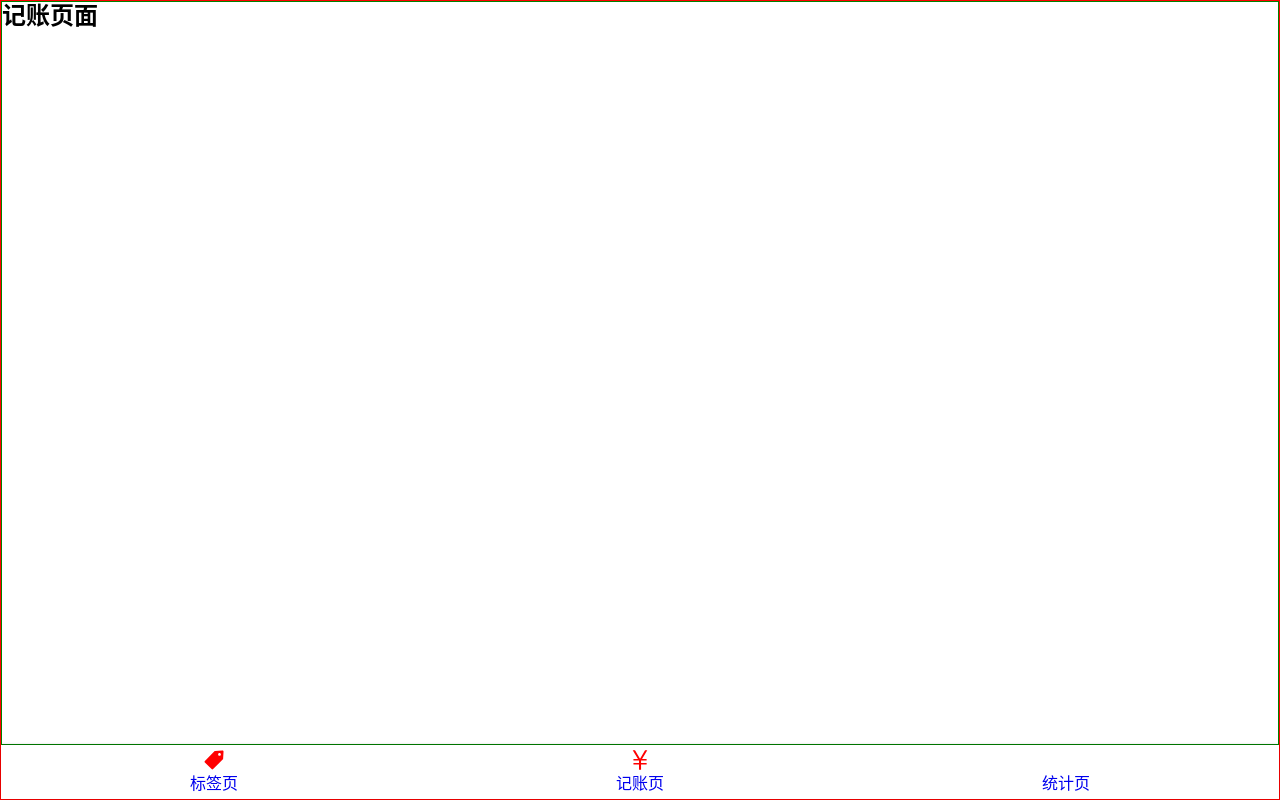
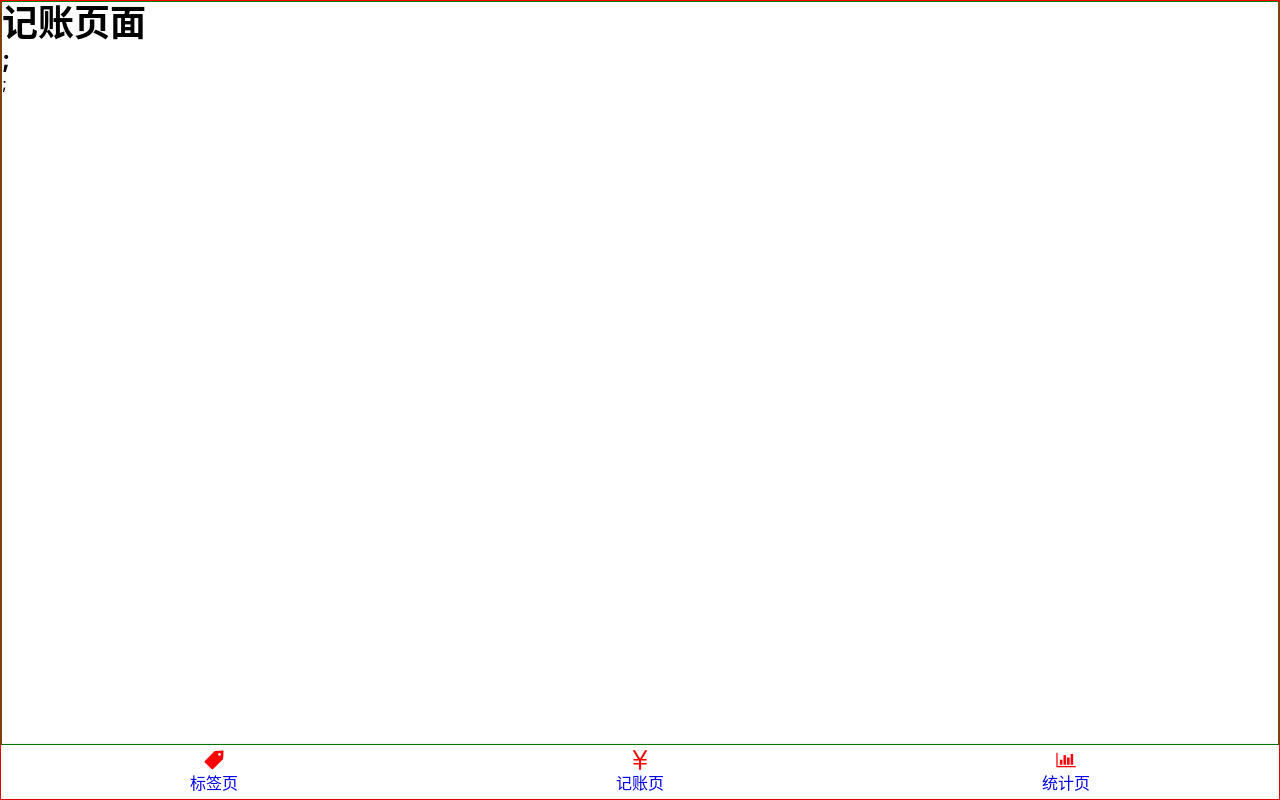
Before and after one commit to maqunchao/accoutMoney, a React app: page /#/money in a window 1280 px wide. Built offline with nearby package versions, Linux system fonts and the light colour scheme.

Commit message:
提交layout组件

```diff
--- a/src/App.tsx
+++ b/src/App.tsx
@@ -1,28 +1,11 @@
 import React from "react";
-import { HashRouter, Routes, Route,  Navigate } from "react-router-dom";
+import { HashRouter, Routes, Route, Navigate } from "react-router-dom";
 import styled from "styled-components";
-import Nav from 'components/Nav';
-
-const Wrapper = styled.div`
-  border: 1px solid red;
-  min-height: 100vh;
-  display: flex;
-  flex-direction: column;
-`;
-
-const Main = styled.div`
-  border: 1px solid green;
-  flex-grow: 1;
-  overflow: auto;
-`;
-
-
+import Layout from "./components/Layout";
 
 function App() {
   return (
     <HashRouter>
-      <Wrapper>
-        <Main>
       <Routes>
         <Route path="/tags" element={<Tags />} />
         <Route path="/money" element={<Money />} />
@@ -38,23 +21,32 @@
           }
         />
       </Routes>
-        </Main>
-        <Nav/>
-      </Wrapper>
     </HashRouter>
   );
 }
 
 function Tags() {
-  return <h2>标签页面</h2>;
+  return (
+    <Layout>
+      <h2>标签页面</h2>;
+    </Layout>
+  );
 }
 
 function Money() {
-  return <h2>记账页面</h2>;
+  return (
+    <Layout>
+      <h2>记账页面</h2>;
+    </Layout>
+  );
 }
 
 function Statistics() {
-  return <h2>统计页面</h2>;
+  return (
+    <Layout>
+      <h2>统计页面</h2>;
+    </Layout>
+  );
 }
 
 export default App;
--- a/src/components/Icon.tsx
+++ b/src/components/Icon.tsx
@@ -19,4 +19,5 @@
       );
 };
 
+
 export default Icon;
--- /dev/null
+++ b/src/components/Layout.tsx
@@ -0,0 +1,34 @@
+import React from "react";
+import Nav from "./Nav";
+import styled from "styled-components";
+
+const Wrapper = styled.div`
+  border: 1px solid red;
+  min-height: 100vh;
+  display: flex;
+  flex-direction: column;
+`;
+
+const Main = styled.div`
+  border: 1px solid green;
+  flex-grow: 1;
+  overflow: auto;
+`;
+
+
+// type Props = {
+//   title: string;
+// };
+
+const Layout = (props: any) => {
+  return (
+    <Wrapper>
+      <Main>
+        <h2>{props.children}</h2>;
+      </Main>
+      <Nav/>
+    </Wrapper>
+  );
+};
+
+export default Layout;
--- a/src/components/Nav.tsx
+++ b/src/components/Nav.tsx
@@ -43,7 +43,7 @@
           <Link to="/money">记账页</Link>
         </li>
         <li>
-          <Icon name="statistics" />
+          <Icon name="chart" />
 
           <Link to="/statistics">统计页</Link>
         </li>
```
Lines whose indentation alone changed are shown as unchanged.
